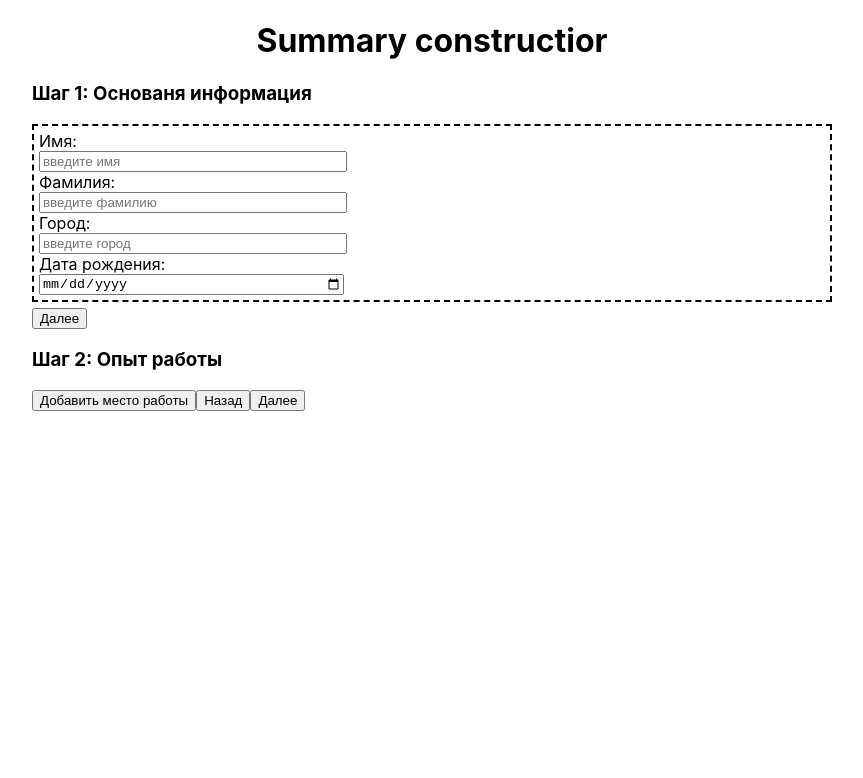
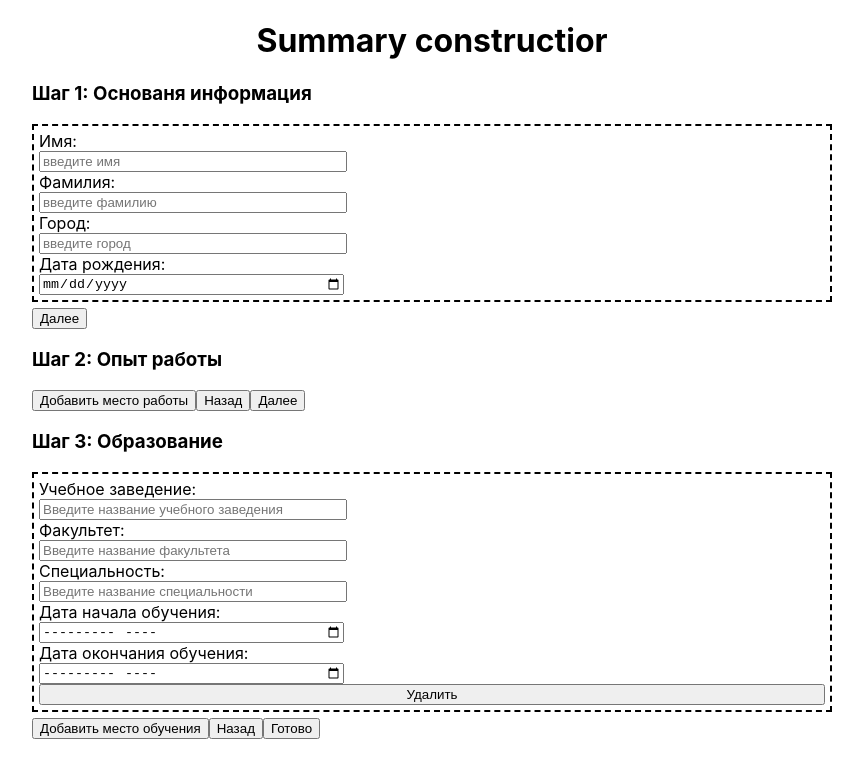
Before and after one commit to antone410/summary_constructor, a React (Create React App) app: page / in a window 1280 px wide. Shown: the top 778 px of the page, without its empty margins (208-1071 px from the left). Built offline with nearby package versions, Linux system fonts and the light colour scheme.

Commit message:
added Step3 component

```diff
--- a/src/App.js
+++ b/src/App.js
@@ -2,13 +2,14 @@ import './App.css';
 import React from 'react';
 import Step1 from './components/Steps/Step1';
 import Step2 from './components/Steps/Step2';
-
+import Step3 from './components/Steps/Step3';
 
 class App extends React.Component {
 
   state = {
     step1Visible: true,
     step2Visible: true,
+    step3Visible: true,
   }
 
 
@@ -18,6 +19,7 @@ class App extends React.Component {
         <h1>Summary constructior</h1>
         {this.state.step1Visible && <Step1 />}
         {this.state.step2Visible && <Step2 />}
+        {this.state.step3Visible && <Step3 />}
       </div>
     );
   }
--- /dev/null
+++ b/src/components/Steps/Step3.js
@@ -0,0 +1,96 @@
+import { useState } from "react"
+
+const Step3 = () => {
+
+    const [educations, setEducations] = useState([
+        { id: 0, place: '', faculty: '', speciality: '', start: '', finish: '' },
+    ])
+
+    const addEducation = () => {
+        setEducations([...educations, { id: educations.length, place: '', faculty: '', speciality: '', start: '', finish: '' }])
+    }
+
+    const removeEducation = (id) => {
+        const copyEducations = [...educations]
+        copyEducations.splice(id, 1)
+        for (let i = 0; i < copyEducations.length; i++) {
+            copyEducations[i].id = i
+        }
+        setEducations(copyEducations)
+    }
+
+    const changeDataHandler = (event, id) => {
+        console.log(event.target.name)
+        const key = event.target.name
+        const copyEducations = educations.map(
+            element => element.id === id ? { ...element, [key]: event.target.value } : element
+        )
+        setEducations(copyEducations)
+    }
+
+    return (
+        <div>
+            <h3>Шаг 3: Образование</h3>
+            {educations.map(el => {
+                return (
+                    <div className="step__form" key={el.id}>
+                        <label htmlFor="place">Учебное заведение:</label>
+                        <input
+                            placeholder="Введите название учебного заведения"
+                            name="place"
+                            id="place"
+                            value={el.place}
+                            onChange={event => changeDataHandler(event, el.id)}
+                        />
+
+                        <label htmlFor="faculty">Факультет:</label>
+                        <input
+                            placeholder="Введите название факультета"
+                            name="faculty"
+                            id="faculty"
+                            value={el.faculty}
+                            onChange={event => changeDataHandler(event, el.id)}
+                        />
+
+                        <label htmlFor="speciality">Специальность:</label>
+                        <input
+                            placeholder="Введите название специальности"
+                            name="speciality"
+                            id="speciality"
+                            value={el.speciality}
+                            onChange={event => changeDataHandler(event, el.id)}
+                        />
+
+                        <label htmlFor="start">Дата начала обучения:</label>
+                        <input
+                            type='month'
+                            id="start"
+                            name="start"
+                            value={el.start}
+                            onChange={event => changeDataHandler(event, el.id)}
+                        />
+
+                        <label htmlFor="finish">Дата окончания обучения:</label>
+                        <input
+                            type='month'
+                            id="finish"
+                            value={el.finish}
+                            onChange={event => changeDataHandler(event, el.id)}
+                            name="finish"
+                        />
+
+                        <button onClick={() => removeEducation(el.id)}>Удалить</button>
+                    </div>
+                )
+            })}
+
+            <button onClick={addEducation}>Добавить место обучения</button>
+            <button>Назад</button>
+            <button>Готово</button>
+
+
+        </div>
+    )
+}
+
+export default Step3
```
